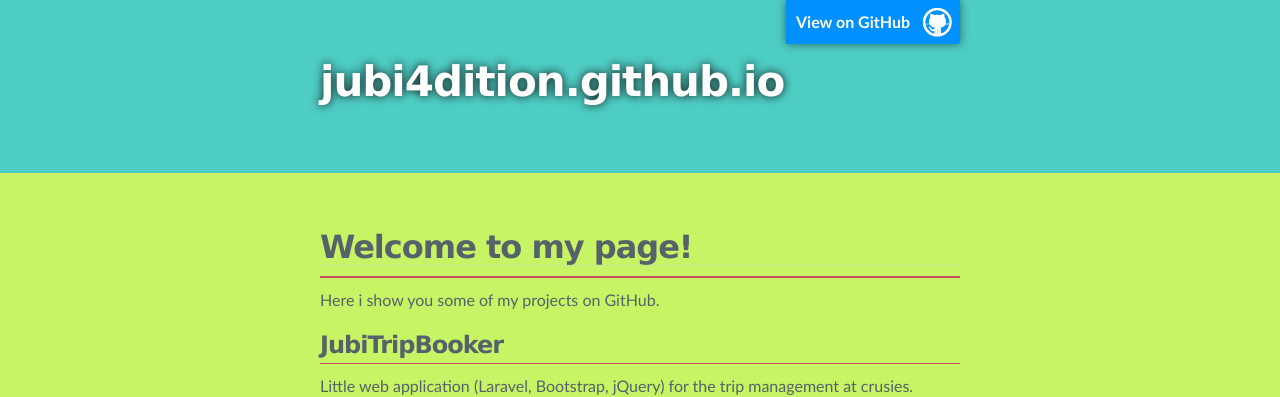
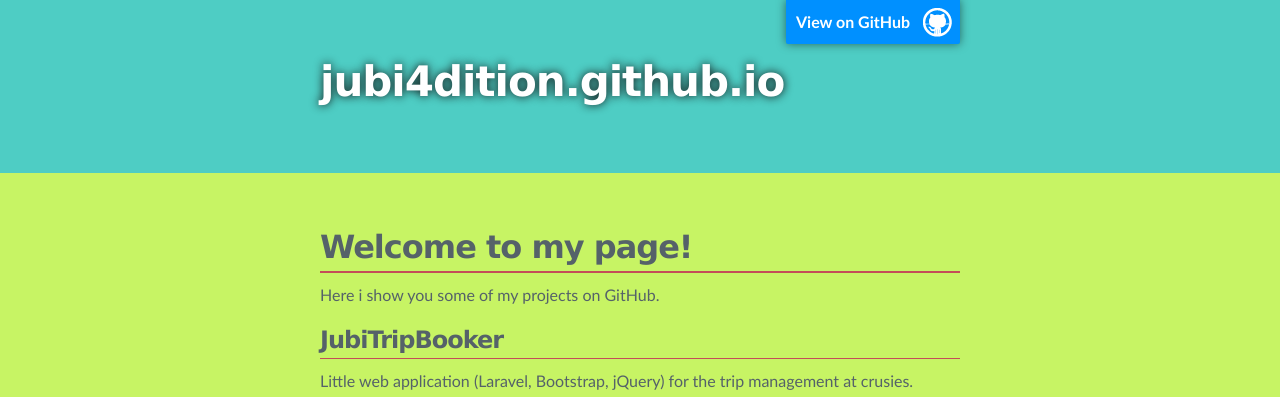
Before and after one commit to jubi4dition/jubi4dition.github.io, a plain HTML site: page index.html in a window 1280 px wide. Shown: the top 397 px of the page. Drawn offline with Linux system fonts and the light colour scheme.

Commit message:
Update stylesheet.css

```diff
--- a/stylesheets/stylesheet.css
+++ b/stylesheets/stylesheet.css
@@ -81,7 +81,7 @@ h1 {
 h2 {
   padding-bottom: 10px;
   font-size: 32px;
-  background: url('../images/bg_hr.png') repeat-x bottom;
+  /*background: url('../images/bg_hr.png') repeat-x bottom;*/
 }
 
 h3 {
@@ -376,7 +376,7 @@ Full-Width Styles
 
 #main_content h2 {
   border-bottom: 2px solid #C44D58;
-  padding-bottom: 5px;
+  padding-bottom: 0;
 }
 
 #main_content h3 {
```
